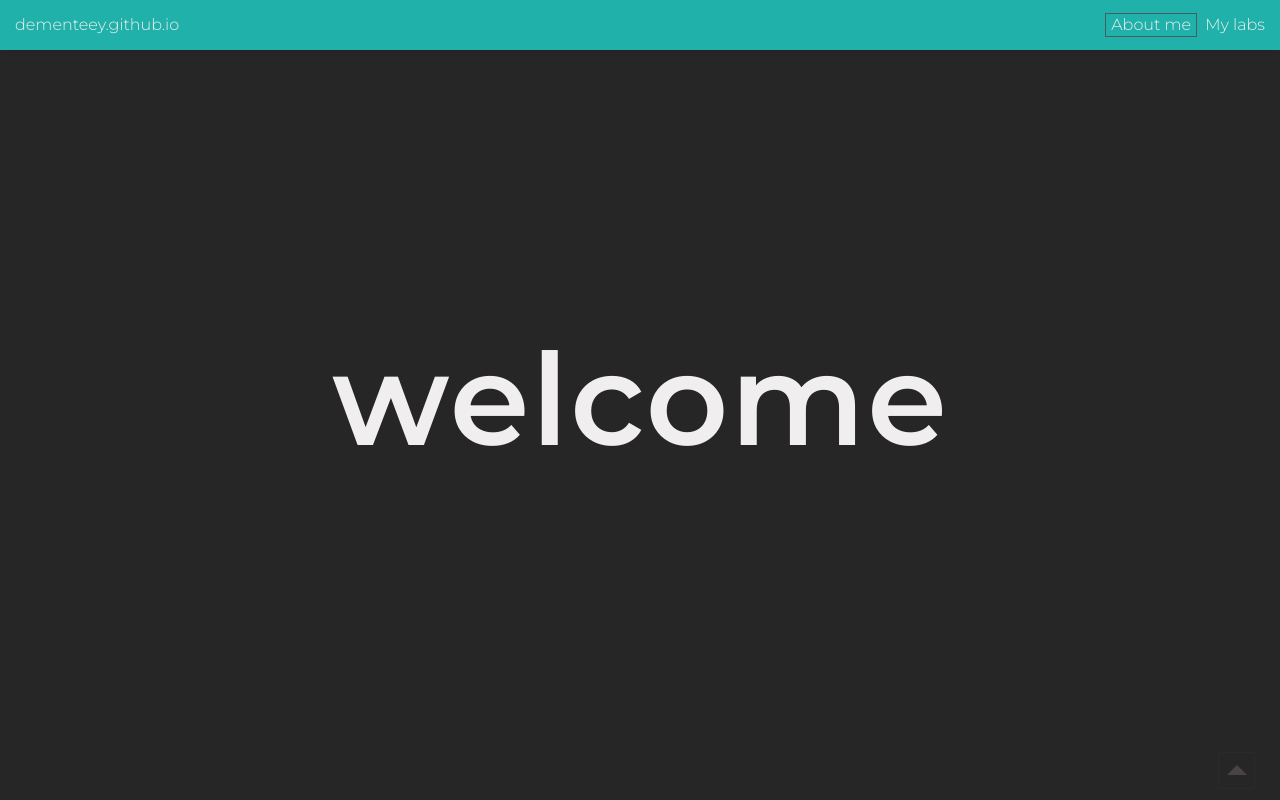
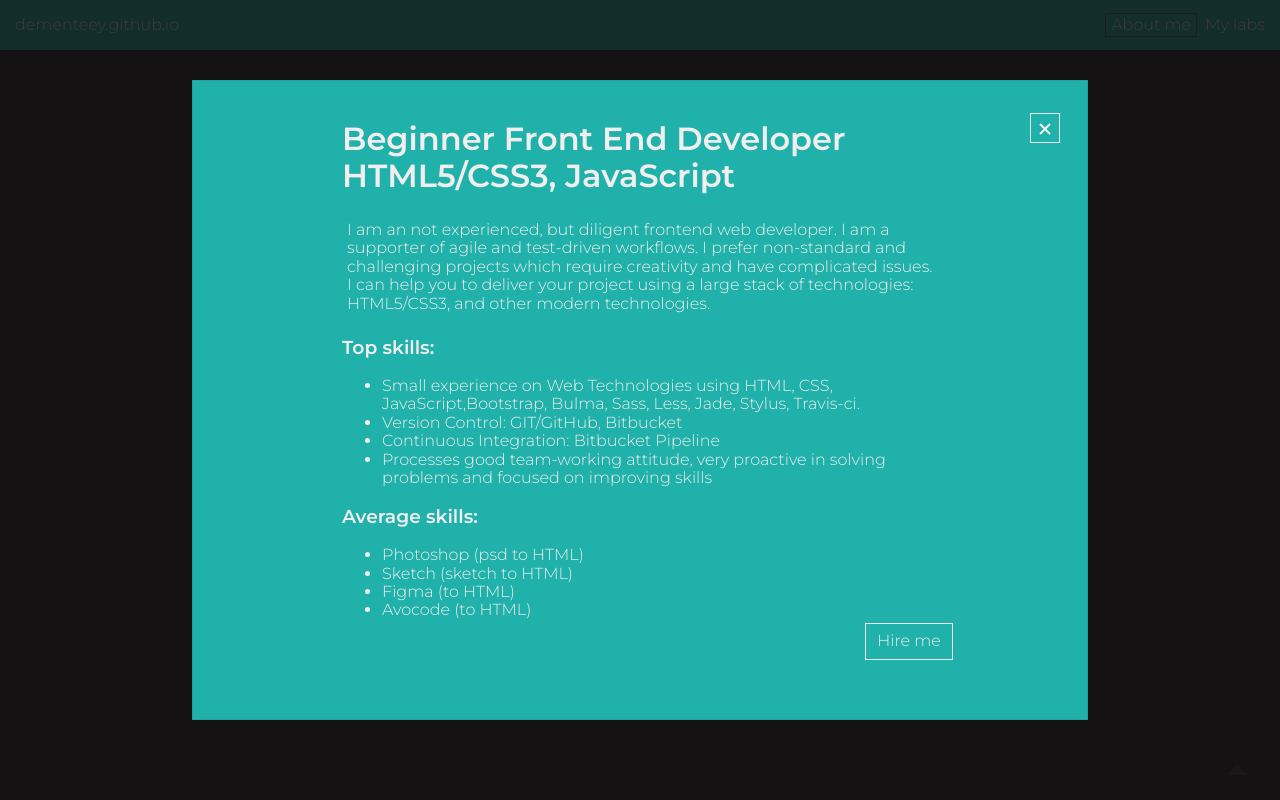
Before and after one commit to Dementeey/open-source-dementeey.github.io-2, a website: page src/index.html in a window 1280 px wide. Both pictures are taken after a click on the button "About me". Shown: the top 800 px of the page. Drawn offline with Linux system fonts and the light colour scheme.

Commit message:
Закончил с сеткой и модальным окном

```diff
--- a/src/css/index.css
+++ b/src/css/index.css
@@ -19,6 +19,9 @@
   --grid-item-shadow-color:              rgba(94, 93, 93, 0.228);
   --grid-item-img-border-color:          #c9c1c1;
   --grid-hover-description-shadow-color: rgba(0,0,0, .1);
+
+  --modal-overlay-color:                 rgba(15, 13, 13, 0.8);
+
 }
 
 html {
@@ -58,7 +61,6 @@ body {
   transition: 1s;
 }
 
-
 .goToTop-btn::after {
   content: "";
   position: absolute;
@@ -89,7 +91,7 @@ body {
   position: fixed;
   top: 0;
   left: 0;
-  z-index: 999;
+  z-index: 100;
 
   display: flex;
   flex-direction: row;
@@ -143,10 +145,6 @@ body {
 .page-header__link:active {
   color: var(--page-header-color-active);
 }
-
-
-
-
 
 .animate-contnetn {
   position: absolute;
@@ -299,24 +297,14 @@ body {
 
 .work__grid-items {
   position: relative;
-
-  display: flex;
-  flex-wrap: wrap;
-  justify-content: space-around;
-  margin: -1em 0 1em -0.5em;
   padding: 0;
-
+  width: 65%;
+  margin: 0 auto;
   list-style-type: none;
 }
 
 .work__grid-item {
   position: relative;
-
-  flex: 1 0 20em;
-  width: auto;
-  max-width: 20em;
-  margin: initial;
-  padding: 1em 0 0 0.5em;
 
   background-color: var(--grid-item-bg-color);
 }
@@ -325,7 +313,7 @@ body {
   .work__grid-items {
     display: grid;
     margin: initial;
-
+    width: 100%;
     grid-auto-flow: dense;
     /* grid-template-columns: repeat(auto-fit, 1fr ); */
     grid-auto-rows: 150px;
@@ -427,7 +415,6 @@ body {
 
 }
 
-
 .work__grid-link {
   display: block;
   width: 100%;
@@ -494,28 +481,172 @@ body {
 
 .modal {
   position: fixed;
-  top: 0;
-  right: 0;
-  bottom: 0;
-  left: 0;
+  top: 50%;
+  left: 50%;
+  z-index: 99999;
+  font-size: 1rem;
+  width: 70vw;
+  height: 80vh;
 
-  width: 100vw;
-  height: 100vh;
+  overflow-y: auto;
+
+  border: 1px solid var(--page-header-top-shadow-color);
+
+  background-color: var(--page-header-top-bg-color);
+  color: var(--page-header-color);
+  box-shadow:  0 0  15px 3px var(--page-header-top-shadow-color);
+  transform: translate(-50%, -50%);
+
+}
+
+@media screen and (max-width: 480px) {
+  .modal {
+    width: 100vw;
+    height: 100vh;
+  }
+}
+
+.no-touch .modal {
+  /* animation: modal-bounce 1.3s linear; */
+  animation: modal-rotate .8s linear;
+}
+
+@keyframes modal-bounce {
+  0% {
+    transform: translate(-50%, -2000px);
+  }
+
+  50% {
+    transform: translate(-50%, 60%);
+  }
+
+  75% {
+    transform: translate(-50%, -70%);
+  }
+
+  100%{
+    transform: translate(-50%, -50%);
+  }
+}
+
+@keyframes modal-rotate {
+  0% {
+    top: 0;
+    left: 0;
+    transform: rotate(0deg) translate(-50%, -50%);
+    opacity: 0;
+  }
+
+  100%{
+
+    top: 50%;
+    left: 50%;
+    transform: rotate(360deg) translate(-50%, -50%);
+    opacity: 1;
+  }
+}
+.modal__close-btn {
+  position: fixed;
+  top: 5%;
+  right: 3%;
+
+
+  outline: none;
+
+  width: 30px;
+  height: 30px;
+
+  background-color: transparent;
+  border: none;
+  border: 1px solid var(--page-header-color);
+  cursor: pointer;
+  z-index: 99999;
+}
+
+.modal__close-btn::before,
+.modal__close-btn::after {
+  content: "";
+  position: absolute;
+  top: 50%;
+  left: 25%;
+
+  width: 14px;
+  height: 2px;
+
+  background-color: var(--page-header-color);
+  outline: none;
+  transform: translate(-50%, -50%);
+}
+
+.modal__close-btn::before {
+  transform: rotate(45deg);
+}
+
+.modal__close-btn::after {
+  transform: rotate(-45deg);
 }
 
 .modal__content {
-  position: absolute;
+  padding: 0 15px;
+  margin: 5vh auto 2vh;
+  width: 70%;
 }
 
-.modal__close-btn {
-  position: absolute;
+@media screen and (min-width: 1650px) {
+  .modal__content {
+    font-size: 1.35rem;
+  }
 }
+
 
 .modal__text {
   margin: 0;
   padding: 5px;
 }
 
+.modal__hire-btn {
+  position: absolute;
+  top: 85%;
+  right: 15%;
+  text-decoration: none;
+  padding: 0.5rem 0.7rem;
+  border: 1px solid var(--page-header-color);
+  color: var(--page-header-color);
+}
+
+@media screen and (max-height: 650px) {
+  .modal__hire-btn {
+    position: static;
+    display: block;
+    margin-top: 20px;
+    text-align: center;
+  }
+}
+
+.no-touch .modal__hire-btn:hover {
+  text-decoration: underline;
+}
+
+.no-touch .modal__hire-btn:hover {
+  text-decoration: underline;
+}
+
+.modal__hire-btn:active {
+  color: var(--page-header-color-active);
+  border-color: var(--page-header-color-active);
+}
+
+.modal-overlay {
+  position: fixed;
+  top: 0;
+  left: 0;
+  width: 100vw;
+  height: 100vh;
+  z-index: 9999;
+  background-color: var(--modal-overlay-color);
+  cursor: pointer;
+}
+
 .is-close {
   display: none;
 }
--- a/src/index.html
+++ b/src/index.html
@@ -70,26 +70,31 @@
   </footer>
 
   <div class="modal  is-close">
+    <button class="modal__close-btn" ></button>
     <div class="modal__content">
-      <button class="modal__close-btn" ></button>
       <h1 class="modal__title">Beginner Front End Developer HTML5/CSS3, JavaScript</h1>
       <p class="modal__text">
           I am an not experienced, but diligent frontend web developer. I am a supporter of agile and test-driven workflows. I prefer non-standard and challenging projects which require creativity and have complicated issues. I can help you to deliver your project using a large stack of technologies: HTML5/CSS3, and other modern technologies.
 
-          Top skills:
-          - Small experience on Web Technologies using HTML, CSS, JavaScript,Bootstrap, Bulma, Sass, Less, Jade, Stylus.
-          - Version Control: GIT/GitHub, Bitbucket
-          - Continuous Integration: Bitbucket Pipeline
-          - Processes good team-working attitude, very proactive in solving problems and focused on improving skills
-
-          Average skills:
-          - Photoshop (psd to HTML)
-          - Sketch (sketch to HTML)
-          - Figma (to HTML)
-          - Avocode (to HTML)
+          <h3>Top skills:</h3>
+          <ul>
+            <li>Small experience on Web Technologies using HTML, CSS, JavaScript,Bootstrap, Bulma, Sass, Less, Jade, Stylus, Travis-ci.</li>
+            <li>Version Control: GIT/GitHub, Bitbucket</li>
+            <li>Continuous Integration: Bitbucket Pipeline</li>
+            <li>Processes good team-working attitude, very proactive in solving problems and focused on improving skills</li>
+          </ul>
+          <h3>Average skills:</h3>
+          <ul>
+            <li>Photoshop (psd to HTML)</li>
+            <li>Sketch (sketch to HTML)</li>
+            <li>Figma (to HTML)</li>
+            <li>Avocode (to HTML)</li>
+          </ul>
+        <a href="https://www.upwork.com/fl/antonloyko" class="modal__hire-btn" title="Hire me on Upwork" target="_blank">Hire me</a>
       </p>
     </div>
   </div>
+  <div class="modal-overlay  is-close"></div>
 
   <a class="goToTop-btn" href="#goToTop"></a>
   <script src="js/index.js"></script>
--- a/src/js/index.js
+++ b/src/js/index.js
@@ -1,12 +1,22 @@
 // vars
 const html = document.documentElement;
 const aboutMeBtn = document.querySelector('.about-me');
+const aboutCloseBtn = document.querySelector('.modal__close-btn');
 const modal = document.querySelector('.modal');
+const modalOverlay = document.querySelector('.modal-overlay');
 
 
 // functions
 const aboutMeToggle = () => {
-  return modal;
+  if ( !modal.classList.contains('is-close') ) {
+    modal.classList.add('is-close');
+    modalOverlay.classList.add('is-close');
+    return
+  }
+
+  modalOverlay.classList.remove('is-close');
+  modal.classList.remove('is-close');
+  return
 };
 
 
@@ -17,7 +27,16 @@ document.addEventListener('DOMContentLoaded', () => {
     return html.classList.add('touch');
   }
 
-  return html.classList.add('no-touch');
+  html.classList.add('no-touch');
+  return
 })
-
 aboutMeBtn.addEventListener('click', aboutMeToggle);
+aboutCloseBtn.addEventListener('click', aboutMeToggle);
+modalOverlay.addEventListener('click', aboutMeToggle);
+document.addEventListener('keydown', (e) => {
+  const keyCode = e.keyCode || e.which;
+  if (keyCode === 27) {
+    e.preventDefault();
+    aboutMeToggle();
+  }
+})
```
